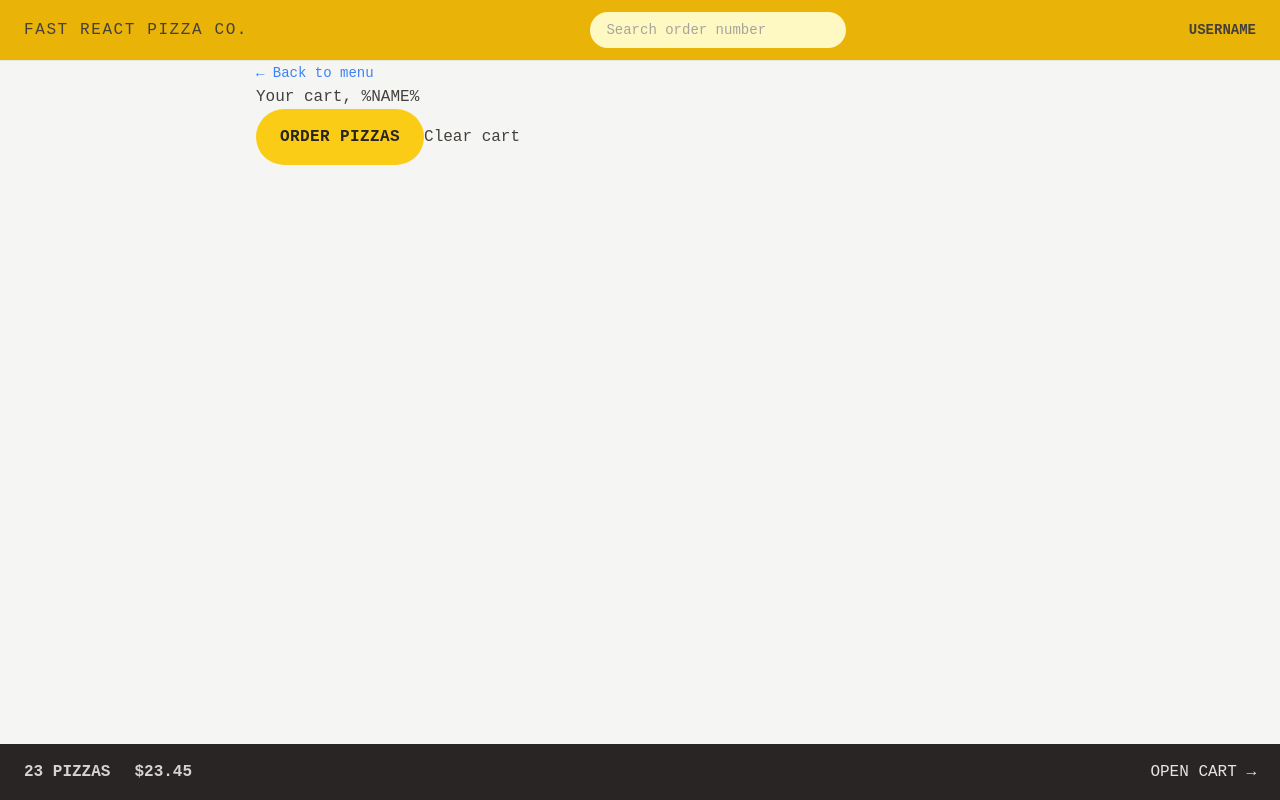
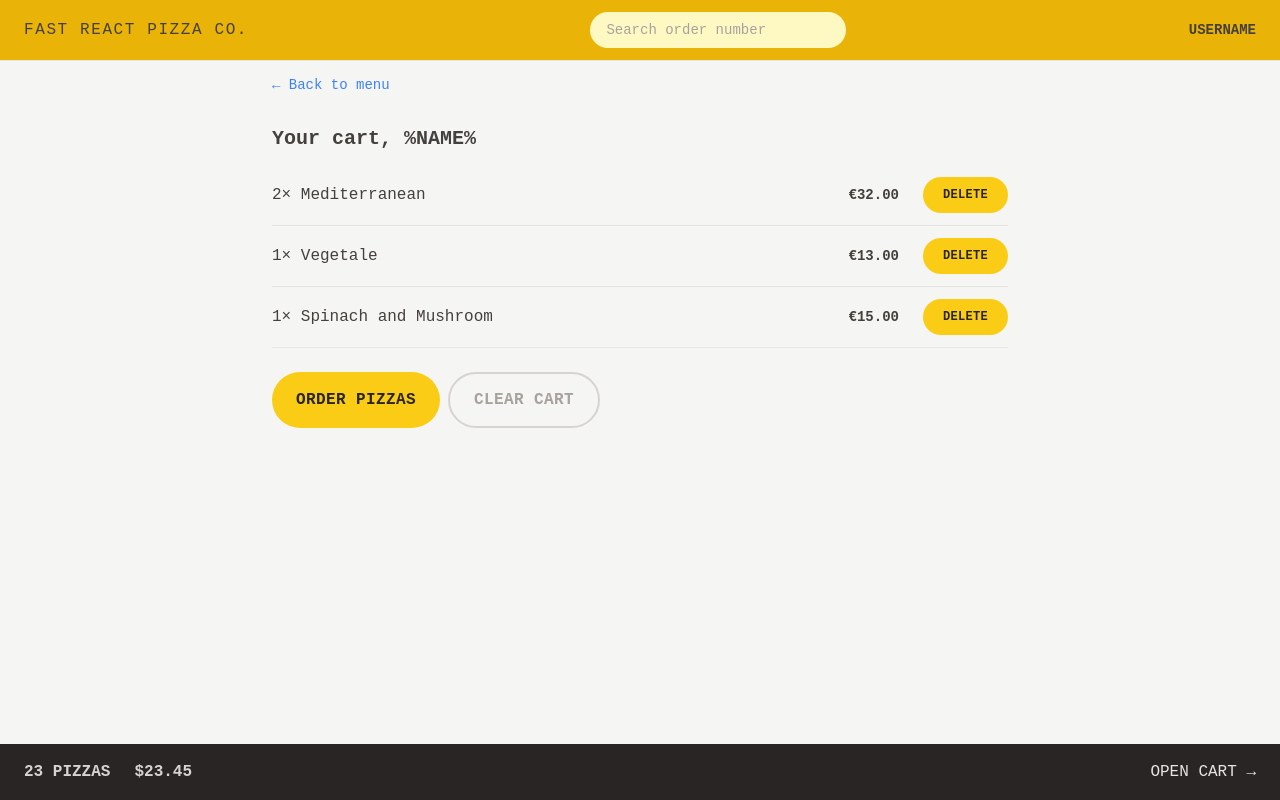
Before and after one commit to BenceM/fast-react-pizza-co, a React (Vite) app: page /cart in a window 1280 px wide. Built offline with nearby package versions, Linux system fonts and the light colour scheme.

Commit message:
cart styling

```diff
--- a/src/features/cart/Cart.jsx
+++ b/src/features/cart/Cart.jsx
@@ -1,6 +1,7 @@
 import { Link } from "react-router-dom";
 import LinkButton from "../../ui/LinkButton";
 import Button from "../../ui/Button";
+import CartItem from "./CartItem";
 
 const fakeCart = [
   {
@@ -30,17 +31,20 @@
   const cart = fakeCart;
 
   return (
-    <div>
+    <div className="px-4 py-3">
       <LinkButton to="/menu">&larr; Back to menu</LinkButton>
 
-      <h2>Your cart, %NAME%</h2>
-
-      <div>
+      <h2 className="mt-7 text-xl font-semibold">Your cart, %NAME%</h2>
+      <ul className="mt-3 divide-y divide-stone-200 border-b ">
+        {cart.map((item) => (
+          <CartItem item={item} key={item.id} />
+        ))}
+      </ul>
+      <div className="mt-6 space-x-2">
         <Button type="primary" to="/order/new">
           Order pizzas
         </Button>
-
-        <button>Clear cart</button>
+        <Button type="secondary">Clear Cart</Button>
       </div>
     </div>
   );
--- a/src/features/cart/CartItem.jsx
+++ b/src/features/cart/CartItem.jsx
@@ -1,13 +1,17 @@
+import Button from "../../ui/Button";
+import { formatCurrency } from "../../utils/helpers";
+
 function CartItem({ item }) {
   const { pizzaId, name, quantity, totalPrice } = item;
 
   return (
-    <li>
-      <p>
+    <li className="py-3 sm:flex sm:items-center sm:justify-between ">
+      <p className="mb-1 sm:mb-0">
         {quantity}&times; {name}
       </p>
-      <div>
-        <p>{formatCurrency(totalPrice)}</p>
+      <div className="flex items-center justify-between sm:gap-6">
+        <p className="text-sm font-bold ">{formatCurrency(totalPrice)}</p>
+        <Button type="small">Delete</Button>
       </div>
     </li>
   );
--- a/src/ui/Button.jsx
+++ b/src/ui/Button.jsx
@@ -3,10 +3,12 @@
 
 function Button({ children, disabled, to, type }) {
   const base =
-    "inline-block rounded-full bg-yellow-400  font-semibold uppercase tracking-wide text-stone-800 transition-colors duration-300 hover:bg-yellow-300 focus:bg-yellow-300 focus:outline-none focus:ring focus:ring-yellow-300 focus:ring-offset-2 disabled:cursor-not-allowed ";
+    "inline-block rounded-full bg-yellow-400  font-semibold uppercase tracking-wide text-stone-800 transition-colors duration-300 hover:bg-yellow-300 focus:bg-yellow-300 focus:outline-none focus:ring focus:ring-yellow-300 focus:ring-offset-2 disabled:cursor-not-allowed";
   const styles = {
     primary: base + " px-4 py-3 md:px-6 md:py-4",
     small: base + " px-4 py-2 sm md:px-5 md:py-2.5 text-xs",
+    secondary:
+      "inline-block rounded-full border-2 border-stone-300 font-semibold uppercase tracking-wide text-stone-400 transition-colors duration-300 hover:bg-stone-300 hover:text-stone-800 focus:bg-stone-300 focus:text-stone-800 focus:outline-none focus:ring focus:ring-stone-200 focus:ring-offset-2 disabled:cursor-not-allowed px-4 py-2.5 md:px-6 md:py-3.5",
   };
   if (to)
     return (
```
